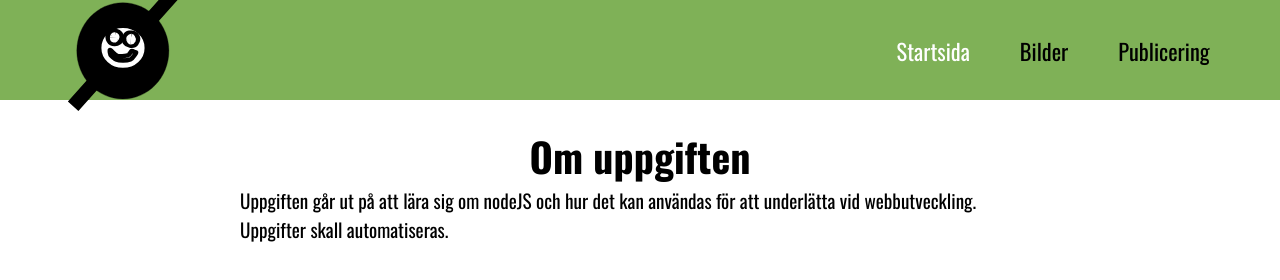
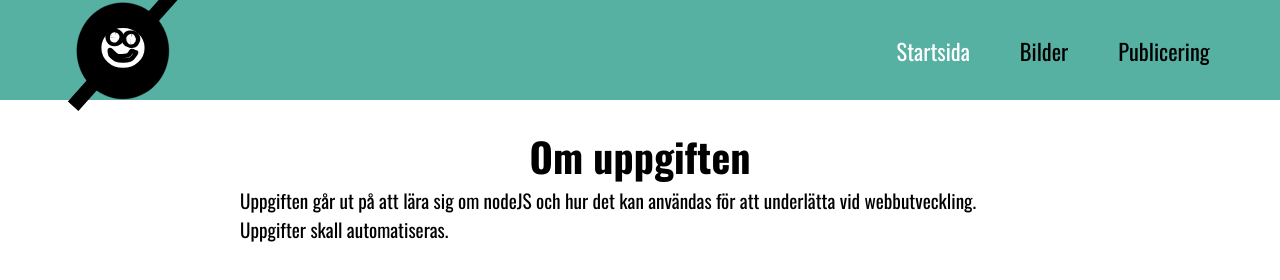
Before and after one commit to joma2304/frontend-baserad-webbutveckling-moment1, a website built with Parcel: page src/index.html in a window 1280 px wide. Built offline with nearby package versions, Linux system fonts and the light colour scheme.

Commit message:
Ändrat färg på nav

```diff
--- a/src/css/style.css
+++ b/src/css/style.css
@@ -8,7 +8,7 @@
   /* Design av Header */
   header {
     height: 100px;
-    background-color: rgb(127, 177, 87);
+    background-color: rgb(87, 177, 163);
     margin: 0;
     position: relative;
     padding: 0 1em;
@@ -23,7 +23,7 @@
 
   /* Design av meny för mobilenheter, placeras till höger om skärmen */
   nav {
-    background-color: rgb(127, 177, 87);
+    background-color: rgb(87, 177, 163);
     box-shadow: 0 0px 10px rgba(0, 0, 0, 0.71);
     font-size: 1.4em;
     position: absolute;
```
